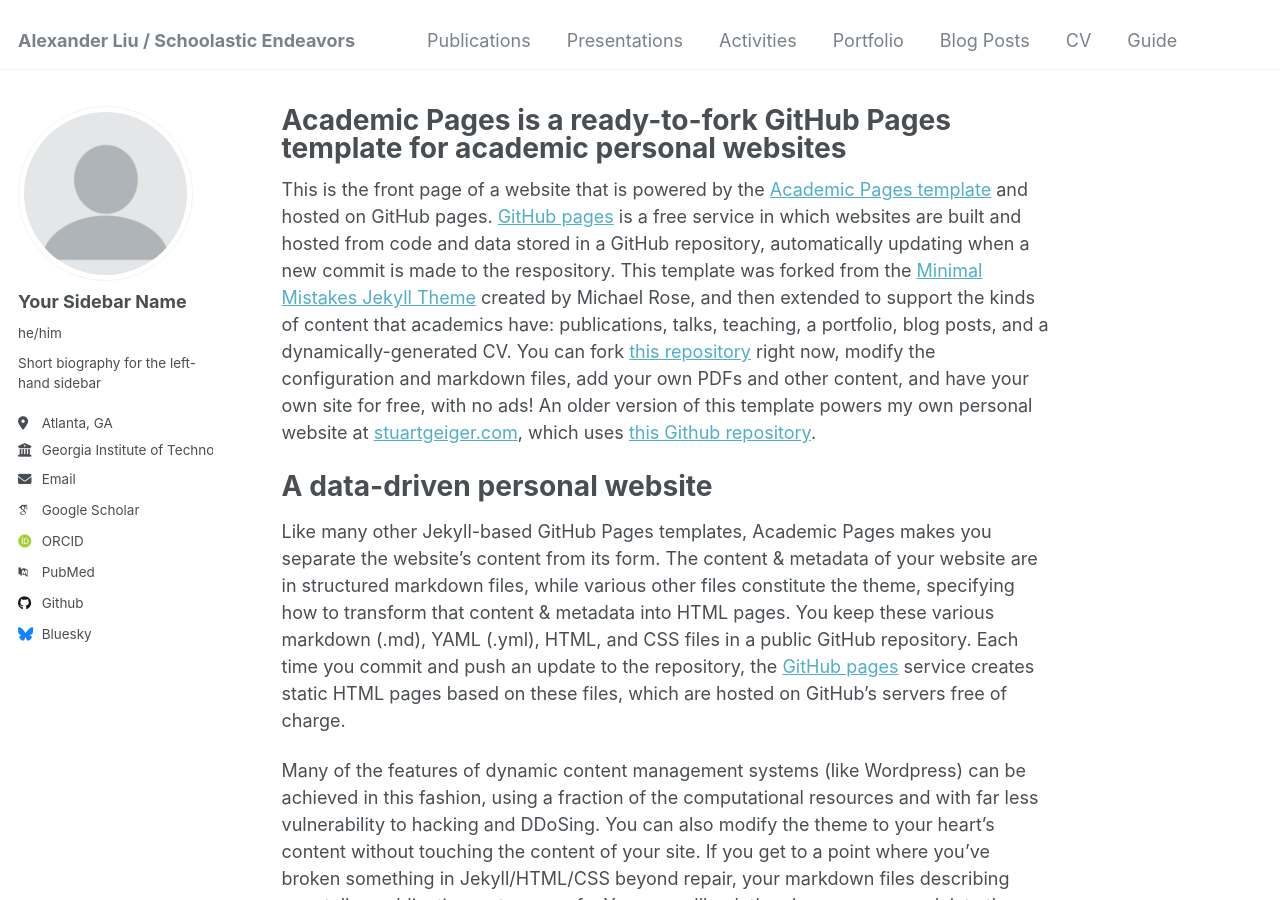
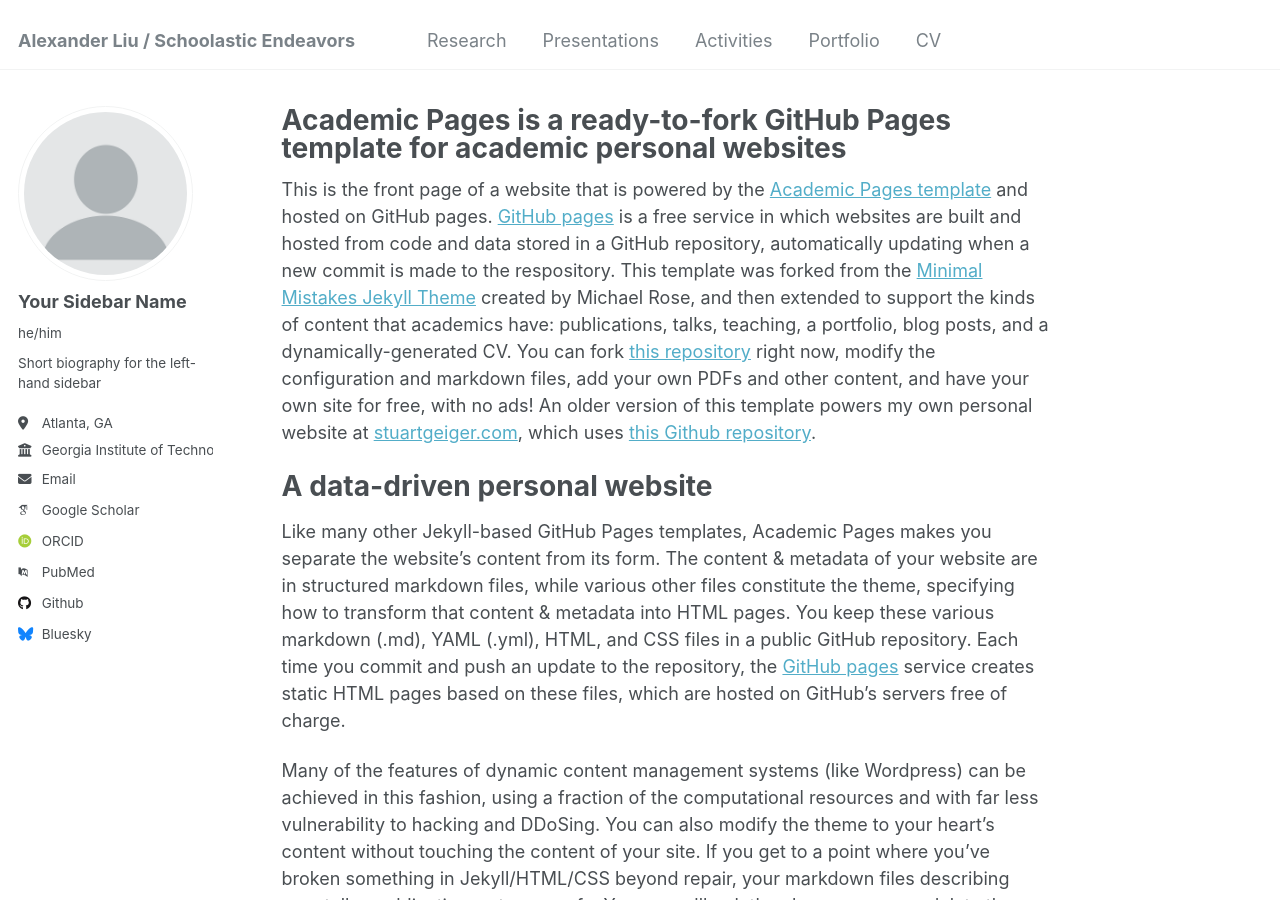
Before and after one commit to yyalex03/schoolendeavors, a Jekyll site: the page built from _pages/about.md, in a window 1280 px wide and 900 px high. Built offline with Jekyll 4.4.1, drawn with Linux system fonts in a browser that asks for light colours; some web fonts are replaced.

Commit message:
Update navigation.yml

```diff
--- a/_data/navigation.yml
+++ b/_data/navigation.yml
@@ -5,8 +5,8 @@
 # prevent it from being included in the site.
 
 main:
-  - title: "Publications"
-    url: /publications/
+  - title: "Research"
+    url: /research/
 
   - title: "Presentations"
     url: /presentations/
@@ -17,11 +17,11 @@ main:
   - title: "Portfolio"
     url: /portfolio/
 
-  - title: "Blog Posts"
-    url: /year-archive/
+#  - title: "Blog Posts"
+#    url: /year-archive/
 
   - title: "CV"
     url: /cv/
 
-  - title: "Guide"
-    url: /markdown/
+ # - title: "Guide"
+ #   url: /markdown/
```
